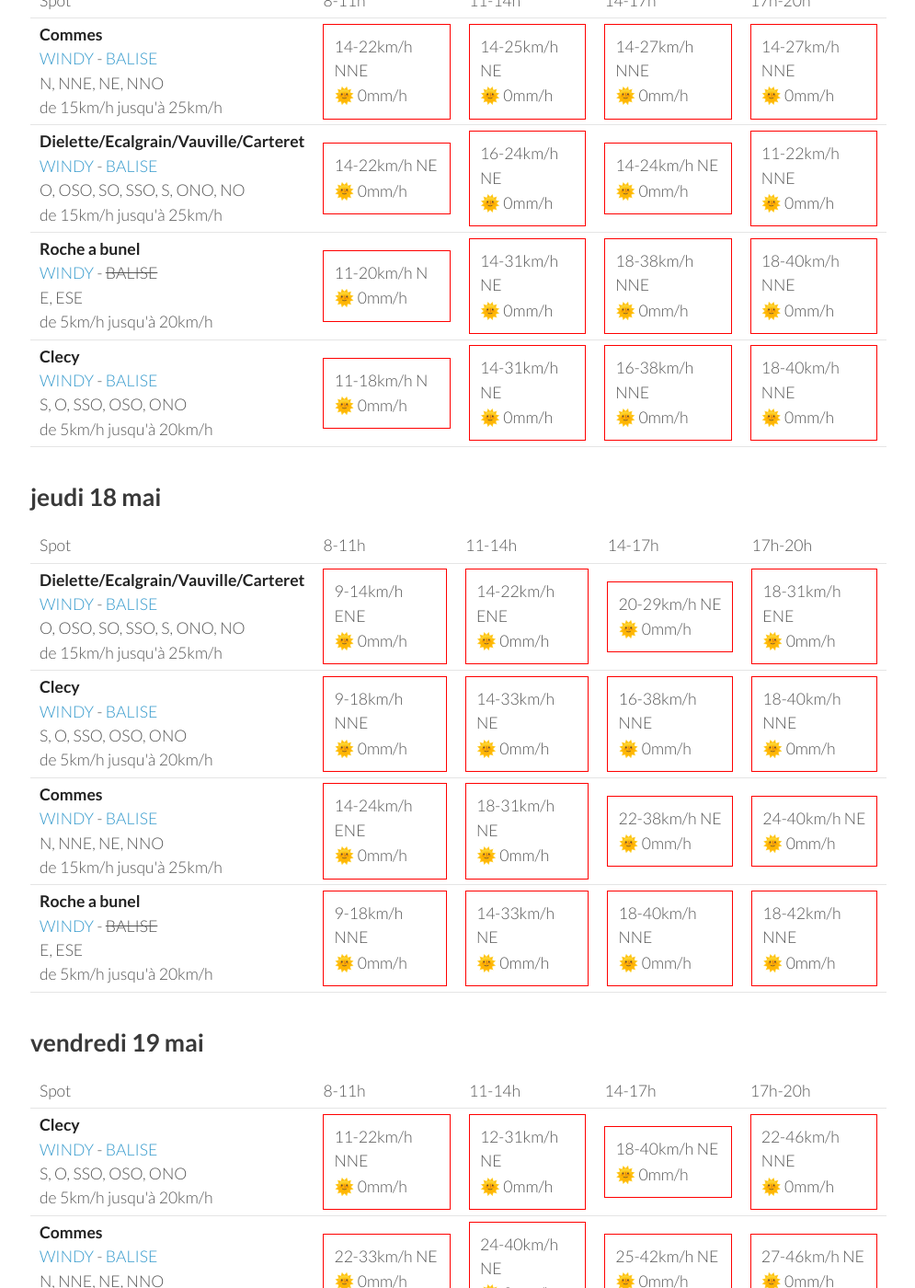
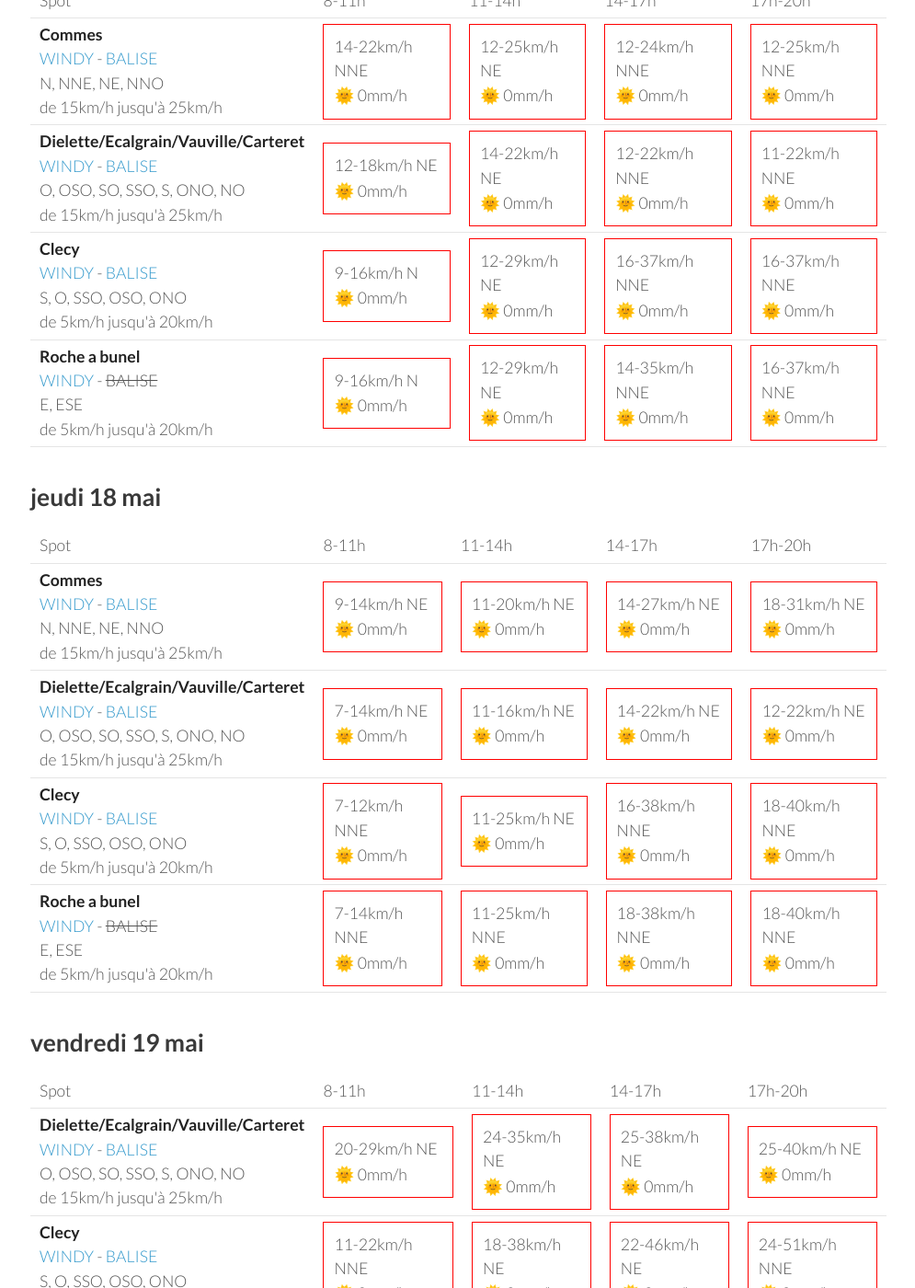
Before and after one commit to parapente-dans-le-nord/parapente-dans-le-nord.github.io, a Jekyll site: the page built from normandie.markdown, in a window 1280 px wide and 1400 px high, scrolled down 1537 px. Shown: the whole window at 92% size, without its empty margins (25-1020 px from the left). Built offline with Jekyll 4.4.1, drawn with Linux system fonts in a browser that asks for light colours; some of the changed text lies outside the part shown.

Commit message:
update index.markdown

```diff
--- a/normandie.markdown
+++ b/normandie.markdown
@@ -137,39 +137,39 @@ page mise à jour le lundi 15 mai 06:46
         <td><strong>Commes</strong><br><a href="https://windy.com/49.346/-0.726?48.936,-0.726,8">WINDY</a> - <span class=""><a href="http://www.balisemeteo.com/balise.php?idBalise=158">BALISE</a> </span><br> <span class="vent-favorable">N, NNE, NE, NNO</span><br><span class="force-vent">de 15km/h jusqu'à 25km/h</span> </td>
 
             <td><div class="not-flyable"><p>14-22km/h NNE</p><p>🌞 0mm/h</p></div></td>
-            <td><div class="not-flyable"><p>14-25km/h NE</p><p>🌞 0mm/h</p></div></td>
-            <td><div class="not-flyable"><p>14-27km/h NNE</p><p>🌞 0mm/h</p></div></td>
-            <td><div class="not-flyable"><p>14-27km/h NNE</p><p>🌞 0mm/h</p></div></td>
+            <td><div class="not-flyable"><p>12-25km/h NE</p><p>🌞 0mm/h</p></div></td>
+            <td><div class="not-flyable"><p>12-24km/h NNE</p><p>🌞 0mm/h</p></div></td>
+            <td><div class="not-flyable"><p>12-25km/h NNE</p><p>🌞 0mm/h</p></div></td>
 
 
     </tr>
 <tr>
         <td><strong>Dielette/Ecalgrain/Vauville/Carteret</strong><br><a href="https://windy.com/49.650/-1.856?49.243,-1.856,8">WINDY</a> - <span class=""><a href="http://www.balisemeteo.com/balise.php?idBalise=81">BALISE</a> </span><br> <span class="vent-favorable">O, OSO, SO, SSO, S, ONO, NO</span><br><span class="force-vent">de 15km/h jusqu'à 25km/h</span> </td>
 
+            <td><div class="not-flyable"><p>12-18km/h NE</p><p>🌞 0mm/h</p></div></td>
             <td><div class="not-flyable"><p>14-22km/h NE</p><p>🌞 0mm/h</p></div></td>
-            <td><div class="not-flyable"><p>16-24km/h NE</p><p>🌞 0mm/h</p></div></td>
-            <td><div class="not-flyable"><p>14-24km/h NE</p><p>🌞 0mm/h</p></div></td>
+            <td><div class="not-flyable"><p>12-22km/h NNE</p><p>🌞 0mm/h</p></div></td>
             <td><div class="not-flyable"><p>11-22km/h NNE</p><p>🌞 0mm/h</p></div></td>
+
+
+    </tr>
+<tr>
+        <td><strong>Clecy</strong><br><a href="https://windy.com/48.929/-0.470?48.516,-0.470,8">WINDY</a> - <span class=""><a href="http://www.balisemeteo.com/balise.php?idBalise=122">BALISE</a> </span><br> <span class="vent-favorable">S, O, SSO, OSO, ONO</span><br><span class="force-vent">de 5km/h jusqu'à 20km/h</span> </td>
+
+            <td><div class="not-flyable"><p>9-16km/h N</p><p>🌞 0mm/h</p></div></td>
+            <td><div class="not-flyable"><p>12-29km/h NE</p><p>🌞 0mm/h</p></div></td>
+            <td><div class="not-flyable"><p>16-37km/h NNE</p><p>🌞 0mm/h</p></div></td>
+            <td><div class="not-flyable"><p>16-37km/h NNE</p><p>🌞 0mm/h</p></div></td>
 
 
     </tr>
 <tr>
         <td><strong>Roche a bunel</strong><br><a href="https://windy.com/48.993/-0.499?48.580,-0.499,8">WINDY</a> - <span class="no-balise"> BALISE </span><br> <span class="vent-favorable">E, ESE</span><br><span class="force-vent">de 5km/h jusqu'à 20km/h</span> </td>
 
-            <td><div class="not-flyable"><p>11-20km/h N</p><p>🌞 0mm/h</p></div></td>
-            <td><div class="not-flyable"><p>14-31km/h NE</p><p>🌞 0mm/h</p></div></td>
-            <td><div class="not-flyable"><p>18-38km/h NNE</p><p>🌞 0mm/h</p></div></td>
-            <td><div class="not-flyable"><p>18-40km/h NNE</p><p>🌞 0mm/h</p></div></td>
-
-
-    </tr>
-<tr>
-        <td><strong>Clecy</strong><br><a href="https://windy.com/48.929/-0.470?48.516,-0.470,8">WINDY</a> - <span class=""><a href="http://www.balisemeteo.com/balise.php?idBalise=122">BALISE</a> </span><br> <span class="vent-favorable">S, O, SSO, OSO, ONO</span><br><span class="force-vent">de 5km/h jusqu'à 20km/h</span> </td>
-
-            <td><div class="not-flyable"><p>11-18km/h N</p><p>🌞 0mm/h</p></div></td>
-            <td><div class="not-flyable"><p>14-31km/h NE</p><p>🌞 0mm/h</p></div></td>
-            <td><div class="not-flyable"><p>16-38km/h NNE</p><p>🌞 0mm/h</p></div></td>
-            <td><div class="not-flyable"><p>18-40km/h NNE</p><p>🌞 0mm/h</p></div></td>
+            <td><div class="not-flyable"><p>9-16km/h N</p><p>🌞 0mm/h</p></div></td>
+            <td><div class="not-flyable"><p>12-29km/h NE</p><p>🌞 0mm/h</p></div></td>
+            <td><div class="not-flyable"><p>14-35km/h NNE</p><p>🌞 0mm/h</p></div></td>
+            <td><div class="not-flyable"><p>16-37km/h NNE</p><p>🌞 0mm/h</p></div></td>
 
 
     </tr>
@@ -190,42 +190,42 @@ page mise à jour le lundi 15 mai 06:46
       <td>17h-20h</td>
     </tr>
 <tr>
+        <td><strong>Commes</strong><br><a href="https://windy.com/49.346/-0.726?48.936,-0.726,8">WINDY</a> - <span class=""><a href="http://www.balisemeteo.com/balise.php?idBalise=158">BALISE</a> </span><br> <span class="vent-favorable">N, NNE, NE, NNO</span><br><span class="force-vent">de 15km/h jusqu'à 25km/h</span> </td>
+
+            <td><div class="not-flyable"><p>9-14km/h NE</p><p>🌞 0mm/h</p></div></td>
+            <td><div class="not-flyable"><p>11-20km/h NE</p><p>🌞 0mm/h</p></div></td>
+            <td><div class="not-flyable"><p>14-27km/h NE</p><p>🌞 0mm/h</p></div></td>
+            <td><div class="not-flyable"><p>18-31km/h NE</p><p>🌞 0mm/h</p></div></td>
+
+
+    </tr>
+<tr>
         <td><strong>Dielette/Ecalgrain/Vauville/Carteret</strong><br><a href="https://windy.com/49.650/-1.856?49.243,-1.856,8">WINDY</a> - <span class=""><a href="http://www.balisemeteo.com/balise.php?idBalise=81">BALISE</a> </span><br> <span class="vent-favorable">O, OSO, SO, SSO, S, ONO, NO</span><br><span class="force-vent">de 15km/h jusqu'à 25km/h</span> </td>
 
-            <td><div class="not-flyable"><p>9-14km/h ENE</p><p>🌞 0mm/h</p></div></td>
-            <td><div class="not-flyable"><p>14-22km/h ENE</p><p>🌞 0mm/h</p></div></td>
-            <td><div class="not-flyable"><p>20-29km/h NE</p><p>🌞 0mm/h</p></div></td>
-            <td><div class="not-flyable"><p>18-31km/h ENE</p><p>🌞 0mm/h</p></div></td>
+            <td><div class="not-flyable"><p>7-14km/h NE</p><p>🌞 0mm/h</p></div></td>
+            <td><div class="not-flyable"><p>11-16km/h NE</p><p>🌞 0mm/h</p></div></td>
+            <td><div class="not-flyable"><p>14-22km/h NE</p><p>🌞 0mm/h</p></div></td>
+            <td><div class="not-flyable"><p>12-22km/h NE</p><p>🌞 0mm/h</p></div></td>
 
 
     </tr>
 <tr>
         <td><strong>Clecy</strong><br><a href="https://windy.com/48.929/-0.470?48.516,-0.470,8">WINDY</a> - <span class=""><a href="http://www.balisemeteo.com/balise.php?idBalise=122">BALISE</a> </span><br> <span class="vent-favorable">S, O, SSO, OSO, ONO</span><br><span class="force-vent">de 5km/h jusqu'à 20km/h</span> </td>
 
-            <td><div class="not-flyable"><p>9-18km/h NNE</p><p>🌞 0mm/h</p></div></td>
-            <td><div class="not-flyable"><p>14-33km/h NE</p><p>🌞 0mm/h</p></div></td>
+            <td><div class="not-flyable"><p>7-12km/h NNE</p><p>🌞 0mm/h</p></div></td>
+            <td><div class="not-flyable"><p>11-25km/h NE</p><p>🌞 0mm/h</p></div></td>
             <td><div class="not-flyable"><p>16-38km/h NNE</p><p>🌞 0mm/h</p></div></td>
             <td><div class="not-flyable"><p>18-40km/h NNE</p><p>🌞 0mm/h</p></div></td>
 
 
     </tr>
 <tr>
-        <td><strong>Commes</strong><br><a href="https://windy.com/49.346/-0.726?48.936,-0.726,8">WINDY</a> - <span class=""><a href="http://www.balisemeteo.com/balise.php?idBalise=158">BALISE</a> </span><br> <span class="vent-favorable">N, NNE, NE, NNO</span><br><span class="force-vent">de 15km/h jusqu'à 25km/h</span> </td>
-
-            <td><div class="not-flyable"><p>14-24km/h ENE</p><p>🌞 0mm/h</p></div></td>
-            <td><div class="not-flyable"><p>18-31km/h NE</p><p>🌞 0mm/h</p></div></td>
-            <td><div class="not-flyable"><p>22-38km/h NE</p><p>🌞 0mm/h</p></div></td>
-            <td><div class="not-flyable"><p>24-40km/h NE</p><p>🌞 0mm/h</p></div></td>
-
-
-    </tr>
-<tr>
         <td><strong>Roche a bunel</strong><br><a href="https://windy.com/48.993/-0.499?48.580,-0.499,8">WINDY</a> - <span class="no-balise"> BALISE </span><br> <span class="vent-favorable">E, ESE</span><br><span class="force-vent">de 5km/h jusqu'à 20km/h</span> </td>
 
-            <td><div class="not-flyable"><p>9-18km/h NNE</p><p>🌞 0mm/h</p></div></td>
-            <td><div class="not-flyable"><p>14-33km/h NE</p><p>🌞 0mm/h</p></div></td>
+            <td><div class="not-flyable"><p>7-14km/h NNE</p><p>🌞 0mm/h</p></div></td>
+            <td><div class="not-flyable"><p>11-25km/h NNE</p><p>🌞 0mm/h</p></div></td>
+            <td><div class="not-flyable"><p>18-38km/h NNE</p><p>🌞 0mm/h</p></div></td>
             <td><div class="not-flyable"><p>18-40km/h NNE</p><p>🌞 0mm/h</p></div></td>
-            <td><div class="not-flyable"><p>18-42km/h NNE</p><p>🌞 0mm/h</p></div></td>
 
 
     </tr>
@@ -246,12 +246,22 @@ page mise à jour le lundi 15 mai 06:46
       <td>17h-20h</td>
     </tr>
 <tr>
+        <td><strong>Dielette/Ecalgrain/Vauville/Carteret</strong><br><a href="https://windy.com/49.650/-1.856?49.243,-1.856,8">WINDY</a> - <span class=""><a href="http://www.balisemeteo.com/balise.php?idBalise=81">BALISE</a> </span><br> <span class="vent-favorable">O, OSO, SO, SSO, S, ONO, NO</span><br><span class="force-vent">de 15km/h jusqu'à 25km/h</span> </td>
+
+            <td><div class="not-flyable"><p>20-29km/h NE</p><p>🌞 0mm/h</p></div></td>
+            <td><div class="not-flyable"><p>24-35km/h NE</p><p>🌞 0mm/h</p></div></td>
+            <td><div class="not-flyable"><p>25-38km/h NE</p><p>🌞 0mm/h</p></div></td>
+            <td><div class="not-flyable"><p>25-40km/h NE</p><p>🌞 0mm/h</p></div></td>
+
+
+    </tr>
+<tr>
         <td><strong>Clecy</strong><br><a href="https://windy.com/48.929/-0.470?48.516,-0.470,8">WINDY</a> - <span class=""><a href="http://www.balisemeteo.com/balise.php?idBalise=122">BALISE</a> </span><br> <span class="vent-favorable">S, O, SSO, OSO, ONO</span><br><span class="force-vent">de 5km/h jusqu'à 20km/h</span> </td>
 
             <td><div class="not-flyable"><p>11-22km/h NNE</p><p>🌞 0mm/h</p></div></td>
-            <td><div class="not-flyable"><p>12-31km/h NE</p><p>🌞 0mm/h</p></div></td>
-            <td><div class="not-flyable"><p>18-40km/h NE</p><p>🌞 0mm/h</p></div></td>
-            <td><div class="not-flyable"><p>22-46km/h NNE</p><p>🌞 0mm/h</p></div></td>
+            <td><div class="not-flyable"><p>18-38km/h NE</p><p>🌞 0mm/h</p></div></td>
+            <td><div class="not-flyable"><p>22-46km/h NE</p><p>🌞 0mm/h</p></div></td>
+            <td><div class="not-flyable"><p>24-51km/h NNE</p><p>🌞 0mm/h</p></div></td>
 
 
     </tr>
@@ -259,29 +269,19 @@ page mise à jour le lundi 15 mai 06:46
         <td><strong>Commes</strong><br><a href="https://windy.com/49.346/-0.726?48.936,-0.726,8">WINDY</a> - <span class=""><a href="http://www.balisemeteo.com/balise.php?idBalise=158">BALISE</a> </span><br> <span class="vent-favorable">N, NNE, NE, NNO</span><br><span class="force-vent">de 15km/h jusqu'à 25km/h</span> </td>
 
             <td><div class="not-flyable"><p>22-33km/h NE</p><p>🌞 0mm/h</p></div></td>
-            <td><div class="not-flyable"><p>24-40km/h NE</p><p>🌞 0mm/h</p></div></td>
-            <td><div class="not-flyable"><p>25-42km/h NE</p><p>🌞 0mm/h</p></div></td>
+            <td><div class="not-flyable"><p>25-40km/h NE</p><p>🌞 0mm/h</p></div></td>
             <td><div class="not-flyable"><p>27-46km/h NE</p><p>🌞 0mm/h</p></div></td>
+            <td><div class="not-flyable"><p>29-48km/h NE</p><p>🌞 0mm/h</p></div></td>
 
 
     </tr>
 <tr>
         <td><strong>Roche a bunel</strong><br><a href="https://windy.com/48.993/-0.499?48.580,-0.499,8">WINDY</a> - <span class="no-balise"> BALISE </span><br> <span class="vent-favorable">E, ESE</span><br><span class="force-vent">de 5km/h jusqu'à 20km/h</span> </td>
 
-            <td><div class="not-flyable"><p>11-22km/h NE</p><p>🌞 0mm/h</p></div></td>
-            <td><div class="not-flyable"><p>14-33km/h NE</p><p>🌞 0mm/h</p></div></td>
-            <td><div class="not-flyable"><p>18-42km/h NNE</p><p>🌞 0mm/h</p></div></td>
-            <td><div class="not-flyable"><p>24-50km/h NNE</p><p>🌞 0mm/h</p></div></td>
-
-
-    </tr>
-<tr>
-        <td><strong>Dielette/Ecalgrain/Vauville/Carteret</strong><br><a href="https://windy.com/49.650/-1.856?49.243,-1.856,8">WINDY</a> - <span class=""><a href="http://www.balisemeteo.com/balise.php?idBalise=81">BALISE</a> </span><br> <span class="vent-favorable">O, OSO, SO, SSO, S, ONO, NO</span><br><span class="force-vent">de 15km/h jusqu'à 25km/h</span> </td>
-
-            <td><div class="not-flyable"><p>20-29km/h NE</p><p>🌞 0mm/h</p></div></td>
-            <td><div class="not-flyable"><p>27-40km/h NE</p><p>🌞 0mm/h</p></div></td>
-            <td><div class="not-flyable"><p>29-44km/h NE</p><p>🌞 0mm/h</p></div></td>
-            <td><div class="not-flyable"><p>31-48km/h NE</p><p>🌞 0mm/h</p></div></td>
+            <td><div class="not-flyable"><p>12-24km/h NE</p><p>🌞 0mm/h</p></div></td>
+            <td><div class="not-flyable"><p>18-40km/h NE</p><p>🌞 0mm/h</p></div></td>
+            <td><div class="not-flyable"><p>22-46km/h NE</p><p>🌞 0mm/h</p></div></td>
+            <td><div class="not-flyable"><p>25-51km/h NNE</p><p>🌞 0mm/h</p></div></td>
 
 
     </tr>
@@ -289,3 +289,59 @@ page mise à jour le lundi 15 mai 06:46
 </tbody>
 </table>
 {:/}
+## samedi 20 mai
+
+{::nomarkdown}
+<table>
+  <tbody>
+    <tr>
+      <td>Spot</td>
+      <td>8-11h</td>
+      <td>11-14h</td>
+      <td>14-17h</td>
+      <td>17h-20h</td>
+    </tr>
+<tr>
+        <td><strong>Commes</strong><br><a href="https://windy.com/49.346/-0.726?48.936,-0.726,8">WINDY</a> - <span class=""><a href="http://www.balisemeteo.com/balise.php?idBalise=158">BALISE</a> </span><br> <span class="vent-favorable">N, NNE, NE, NNO</span><br><span class="force-vent">de 15km/h jusqu'à 25km/h</span> </td>
+
+            <td><div class="not-flyable"><p>29-46km/h NE</p><p>🌞 0mm/h</p></div></td>
+            <td><div class="not-flyable"><p>29-48km/h NE</p><p>🌞 0mm/h</p></div></td>
+            <td><div class="not-flyable"><p>31-51km/h NNE</p><p>🌞 0mm/h</p></div></td>
+            <td><div class="not-flyable"><p>31-51km/h NE</p><p>🌞 0mm/h</p></div></td>
+
+
+    </tr>
+<tr>
+        <td><strong>Clecy</strong><br><a href="https://windy.com/48.929/-0.470?48.516,-0.470,8">WINDY</a> - <span class=""><a href="http://www.balisemeteo.com/balise.php?idBalise=122">BALISE</a> </span><br> <span class="vent-favorable">S, O, SSO, OSO, ONO</span><br><span class="force-vent">de 5km/h jusqu'à 20km/h</span> </td>
+
+            <td><div class="not-flyable"><p>14-31km/h NNE</p><p>🌞 0mm/h</p></div></td>
+            <td><div class="not-flyable"><p>18-38km/h NNE</p><p>🌞 0mm/h</p></div></td>
+            <td><div class="not-flyable"><p>22-46km/h NE</p><p>🌞 0mm/h</p></div></td>
+            <td><div class="not-flyable"><p>24-48km/h NNE</p><p>🌞 0mm/h</p></div></td>
+
+
+    </tr>
+<tr>
+        <td><strong>Roche a bunel</strong><br><a href="https://windy.com/48.993/-0.499?48.580,-0.499,8">WINDY</a> - <span class="no-balise"> BALISE </span><br> <span class="vent-favorable">E, ESE</span><br><span class="force-vent">de 5km/h jusqu'à 20km/h</span> </td>
+
+            <td><div class="not-flyable"><p>16-31km/h NE</p><p>🌞 0mm/h</p></div></td>
+            <td><div class="not-flyable"><p>20-40km/h NNE</p><p>🌞 0mm/h</p></div></td>
+            <td><div class="not-flyable"><p>22-48km/h NNE</p><p>🌞 0mm/h</p></div></td>
+            <td><div class="not-flyable"><p>25-51km/h NNE</p><p>🌞 0mm/h</p></div></td>
+
+
+    </tr>
+<tr>
+        <td><strong>Dielette/Ecalgrain/Vauville/Carteret</strong><br><a href="https://windy.com/49.650/-1.856?49.243,-1.856,8">WINDY</a> - <span class=""><a href="http://www.balisemeteo.com/balise.php?idBalise=81">BALISE</a> </span><br> <span class="vent-favorable">O, OSO, SO, SSO, S, ONO, NO</span><br><span class="force-vent">de 15km/h jusqu'à 25km/h</span> </td>
+
+            <td><div class="not-flyable"><p>27-38km/h NE</p><p>🌞 0mm/h</p></div></td>
+            <td><div class="not-flyable"><p>31-48km/h NE</p><p>🌞 0mm/h</p></div></td>
+            <td><div class="not-flyable"><p>33-48km/h NE</p><p>🌞 0mm/h</p></div></td>
+            <td><div class="not-flyable"><p>29-48km/h NE</p><p>🌞 0mm/h</p></div></td>
+
+
+    </tr>
+
+</tbody>
+</table>
+{:/}
```
Also changed, not shown: other parts of normandie.markdown (+1 -1 lines).
